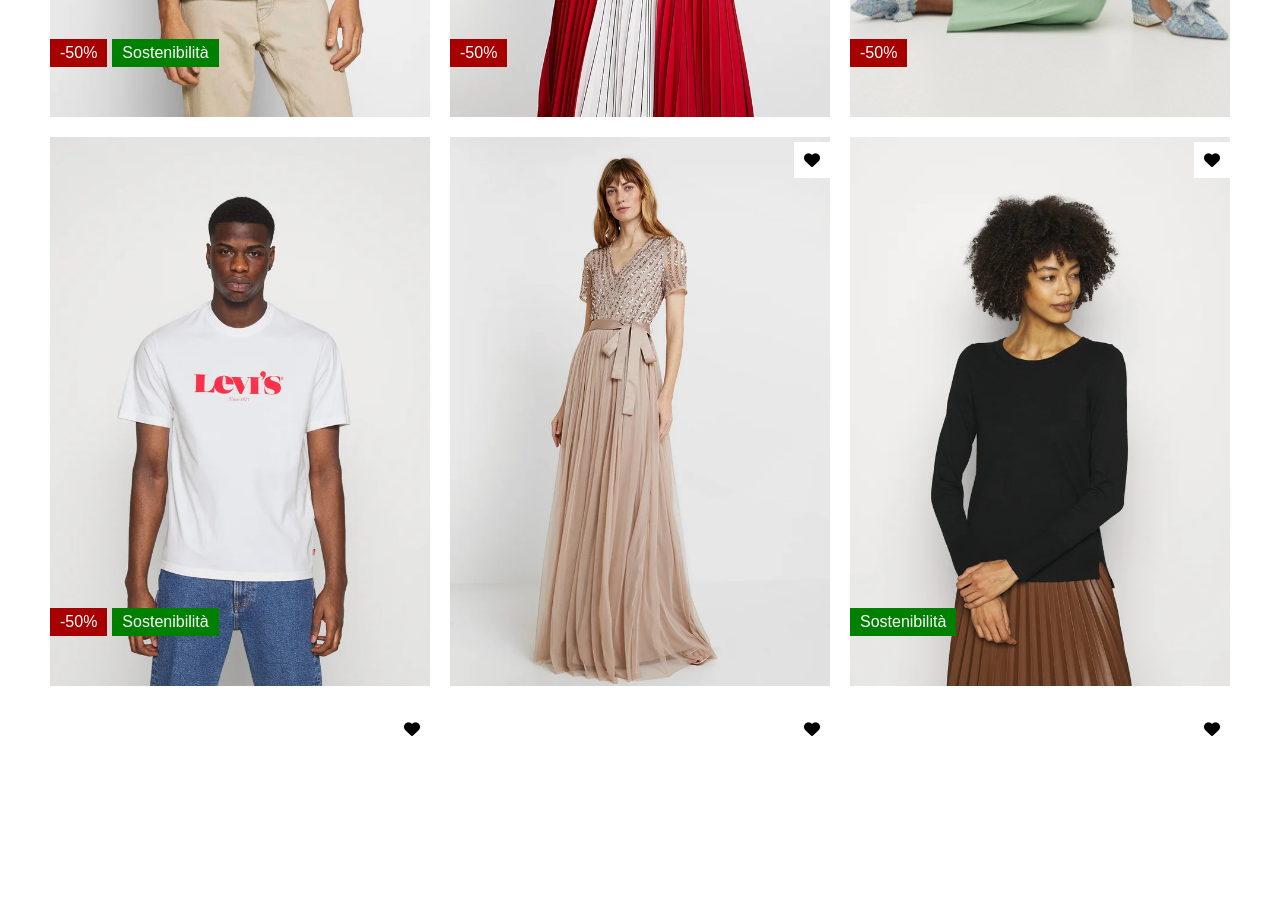
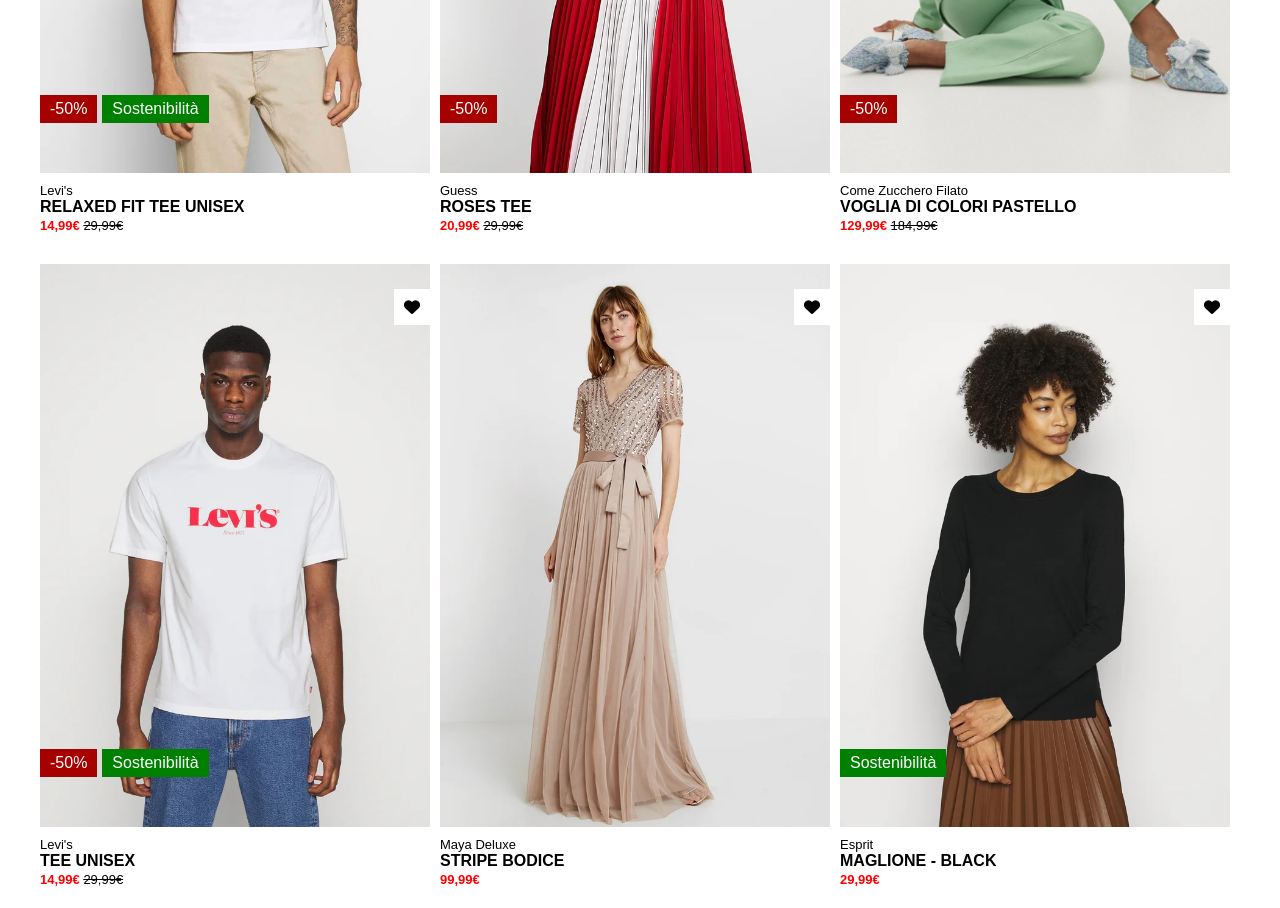
Before and after one commit to LtMilligan/html-css-boolando, a plain HTML site: page index.html in a window 1280 px wide. Shown: the part 520-1428 px from the top of the page. Before the commit the page ends 1267 px from the top, so only its background shows below. Drawn offline with Linux system fonts and the light colour scheme.

Commit message:
[UPD] Adding spec with style under image and fix nav bar on top

```diff
--- a/css/style.css
+++ b/css/style.css
@@ -5,7 +5,7 @@
 }
 
 main {
-    margin: 20px;
+    margin: 100px 20px 20px 20px;
 }
 
 body {
@@ -27,7 +27,7 @@ body {
 }
 
 .content {
-    margin: 10px;
+    margin: 30px 10px 10px 0;
 }
 
 .content img {
@@ -55,6 +55,14 @@ body {
 
 .bg-orange {
     background-color: #FF6900;
+}
+
+.fixed {
+    position: fixed;
+    left: 0;
+    right: 0;
+    top: 0;
+    z-index: 1;
 }
 
 .ta-center {
@@ -134,3 +142,29 @@ div .nav-icons i {
     padding: 10px;
     background-color: white;
 }
+
+.content i:hover {
+    color: red;
+}
+
+.spec-list {
+    list-style-type: none;
+}
+
+#price-sale {
+    color: red;
+    font-weight: 800;
+    font-size: 13px;
+}
+
+#price-full {
+    font-size: 13px;
+}
+
+.description {
+    font-weight: bold;
+}
+
+.brand {
+    font-size: 13px;
+}
--- a/index.html
+++ b/index.html
@@ -8,7 +8,7 @@
     <title>html-css-boolando</title>
 </head>
 <body>
-    <header class="bg-orange">
+    <header class="bg-orange fixed">
         <div class="container">
             <div class="row">
                 <div class="col-33" id="main-list">
@@ -44,67 +44,102 @@
                             <div class="label bg-green">Sostenibilità</div>
                         </div>
                     </div>
+                    <div class="spec">
+                        <ul class="spec-list">
+                            <li class="brand">Levi's</li>
+                            <li class="description">RELAXED FIT TEE UNISEX</li>
+                            <li class="price"><span id="price-sale">14,99&euro; </span><span id="price-full"><del>29,99&euro;</del></span></li>
+                        </ul>
+                    </div>
                 </div>
                 <div class="col-33">
-                    <div class="content">
+                    <div class="content relative">
                         <img class="visible-image" src="./img/2.webp" alt="2">
                         <img class="hidden-image" src="./img/2b.webp" alt="2b">
-                        <div class="relative">
                         <i class="fa-solid fa-heart"></i>
                         <div class="labels">
                             <div class="label bg-red">-50%</div>
                         </div>
                     </div>
+                    <div class="spec">
+                        <ul class="spec-list">
+                            <li class="brand">Guess</li>
+                            <li class="description">ROSES TEE</li>
+                            <li class="price"><span id="price-sale">20,99&euro; </span><span id="price-full"><del>29,99&euro;</del></span></li>
+                        </ul>
                     </div>
                 </div>
                 <div class="col-33">
-                    <div class="content">
+                    <div class="content relative">
                         <img class="visible-image" src="./img/3.webp" alt="3">
                         <img class="hidden-image" src="./img/3b.webp" alt="3b">
-                        <div class="relative">
                         <i class="fa-solid fa-heart"></i>
                         <div class="labels">
                             <div class="label bg-red">-50%</div>
                         </div>
                     </div>
+                    <div class="spec">
+                        <ul class="spec-list">
+                            <li class="brand">Come Zucchero Filato</li>
+                            <li class="description">VOGLIA DI COLORI PASTELLO</li>
+                            <li class="price"><span id="price-sale">129,99&euro; </span><span id="price-full"><del>184,99&euro;</del></span></li>
+                        </ul>
                     </div>
                 </div>
                 <div class="col-33">
-                    <div class="content">
+                    <div class="content relative">
                         <img class="visible-image" src="./img/4.webp" alt="4">
                         <img class="hidden-image" src="./img/4b.webp" alt="4b">
-                        <div class="relative">
                         <i class="fa-solid fa-heart"></i>
                         <div class="labels">
                             <div class="label bg-red mr-5">-50%</div>
                             <div class="label bg-green">Sostenibilità</div>
                         </div>
                     </div>
+                    <div class="spec">
+                        <ul class="spec-list">
+                            <li class="brand">Levi's</li>
+                            <li class="description">TEE UNISEX</li>
+                            <li class="price"><span id="price-sale">14,99&euro; </span><span id="price-full"><del>29,99&euro;</del></span></li>
+                        </ul>
                     </div>
                 </div>
                 <div class="col-33">
-                    <div class="content">
+                    <div class="content relative">
                         <img class="visible-image" src="./img/5.webp" alt="5">
                         <img class="hidden-image" src="./img/5b.webp" alt="5b">
-                        <div class="relative">
                         <i class="fa-solid fa-heart"></i>
                     </div>
+                    <div class="spec">
+                        <ul class="spec-list">
+                            <li class="brand">Maya Deluxe</li>
+                            <li class="description">STRIPE BODICE</li>
+                            <li class="price"><span id="price-sale">99,99&euro; </span></li>
+                        </ul>
                     </div>
                 </div>
                 <div class="col-33">
-                    <div class="content">
+                    <div class="content relative">
                         <img class="visible-image" src="./img/6.webp" alt="6">
                         <img class="hidden-image" src="./img/6b.webp" alt="6b">
-                        <div class="relative">
                         <i class="fa-solid fa-heart"></i>
                         <div class="labels">
                             <div class="label bg-green">Sostenibilità</div>
                         </div>
                     </div>
+                    <div class="spec">
+                        <ul class="spec-list">
+                            <li class="brand">Esprit</li>
+                            <li class="description">MAGLIONE - BLACK</li>
+                            <li class="price"><span id="price-sale">29,99&euro; </span></li>
+                        </ul>
                     </div>
                 </div>
             </div>
         </div>
     </main>
+    <footer>
+
+    </footer>
 </body>
 </html>
```
Lines whose indentation alone changed are shown as unchanged.
